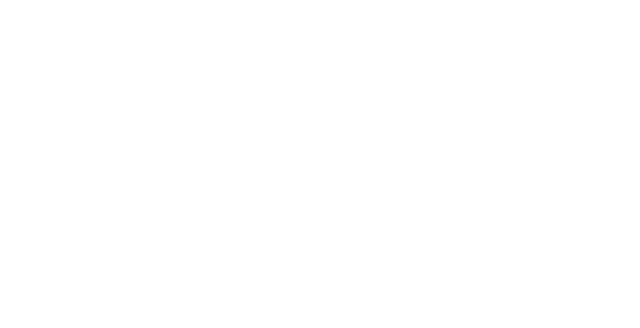
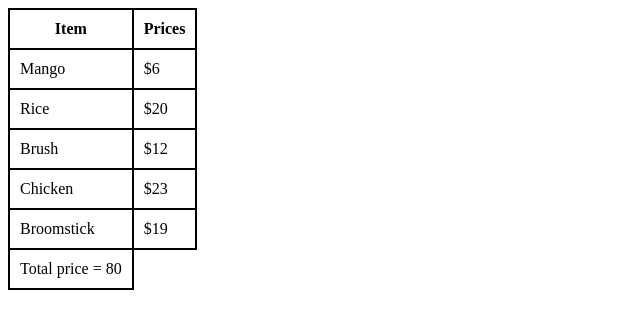
Before and after one commit to acciojob/grofers-checkout-2-abshekanil, a website: page main.html in a window 1280 px wide. Shown: the whole page, without its empty margins (0-640 px from the left). Drawn offline with Linux system fonts and the light colour scheme.

Commit message:
created a submission

```diff
--- a/main.html
+++ b/main.html
@@ -7,6 +7,33 @@
 </head>
 
 <body>
+	<table id="myTable">
+		<tr>
+			<th>Item</th>
+			<th>Prices</th>
+		</tr>
+		<tr>
+			<td>Mango</td>
+			<td data-ns-test="prices">$6</td>
+		</tr>
+		<tr>
+			<td>Rice</td>
+			<td data-ns-test="prices">$20</td>
+		</tr>
+		<tr>
+			<td>Brush</td>
+			<td data-ns-test="prices">$12</td>
+		</tr>
+		<tr>
+			<td>Chicken</td>
+			<td data-ns-test="prices">$23</td>
+		</tr>
+		<tr>
+			<td>Broomstick</td>
+			<td data-ns-test="prices">$19</td>
+		</tr>
+
+	</table>
 	<!-- the entire body must be written by student -->
     <script type="text/javascript" src="./script.js">
 </script>
--- a/script.js
+++ b/script.js
@@ -1 +1,16 @@
 //your code here
+document.addEventListener('DOMContentLoaded', function(){
+	let table = document.getElementById('myTable');
+	let allPrice = document.querySelectorAll('td[data-ns-test="prices"]');
+	let sum = 0;
+	allPrice.forEach(function(element){
+		sum+=parseFloat(element.textContent.replace('$',''));
+	});
+
+	let newRows = table.insertRow(-1);
+	let cell1 = newRows.insertCell(0);
+
+	cell1.dataset.nsTest = "grandTotal";
+
+	cell1.innerHTML = 'Total price = '+ sum;
+});
--- a/styles.css
+++ b/styles.css
@@ -1,2 +1,10 @@
 
 /* Your CSS Code here. */
+table{
+	border-collapse:collapse;
+}
+th,td{
+	border:2px solid black;
+	padding:10px;
+
+}
```
